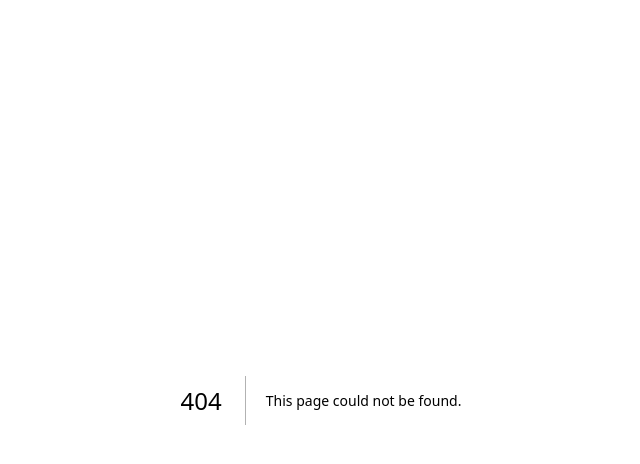
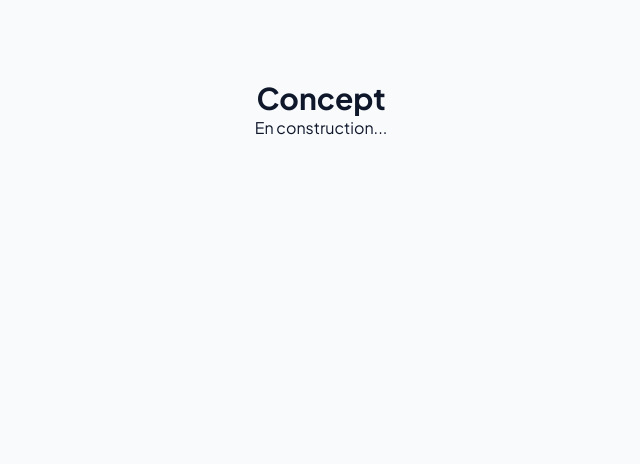
Before and after one commit to ahmedLePatapon/escalya, a Next.js app: page /concept in a window 1280 px wide. Before the commit this address had no page. Shown: the top 464 px of the page, without its empty margins (319-959 px from the left). Built offline with nearby package versions, Linux system fonts and the light colour scheme.

Commit message:
feat(nextjs-home-page): add placeholder routes

```diff
--- /dev/null
+++ b/app/a-propos/page.tsx
@@ -0,0 +1,8 @@
+export default function Page() {
+    return (
+        <div className="py-20 text-center">
+            <h1 className="text-3xl font-bold">À Propos</h1>
+            <p>En construction...</p>
+        </div>
+    );
+}
--- /dev/null
+++ b/app/concept/page.tsx
@@ -0,0 +1,8 @@
+export default function Page() {
+    return (
+        <div className="py-20 text-center">
+            <h1 className="text-3xl font-bold">Concept</h1>
+            <p>En construction...</p>
+        </div>
+    );
+}
--- /dev/null
+++ b/app/contact/page.tsx
@@ -0,0 +1,8 @@
+export default function Page() {
+    return (
+        <div className="py-20 text-center">
+            <h1 className="text-3xl font-bold">Contact</h1>
+            <p>En construction...</p>
+        </div>
+    );
+}
--- /dev/null
+++ b/app/destinations/page.tsx
@@ -0,0 +1,8 @@
+export default function Page() {
+    return (
+        <div className="py-20 text-center">
+            <h1 className="text-3xl font-bold">Destinations</h1>
+            <p>En construction...</p>
+        </div>
+    );
+}
--- /dev/null
+++ b/app/experiences/page.tsx
@@ -0,0 +1,8 @@
+export default function Page() {
+    return (
+        <div className="py-20 text-center">
+            <h1 className="text-3xl font-bold">Expériences</h1>
+            <p>En construction...</p>
+        </div>
+    );
+}
--- /dev/null
+++ b/app/sejours/page.tsx
@@ -0,0 +1,8 @@
+export default function Page() {
+    return (
+        <div className="py-20 text-center">
+            <h1 className="text-3xl font-bold">Séjours</h1>
+            <p>En construction...</p>
+        </div>
+    );
+}
```
